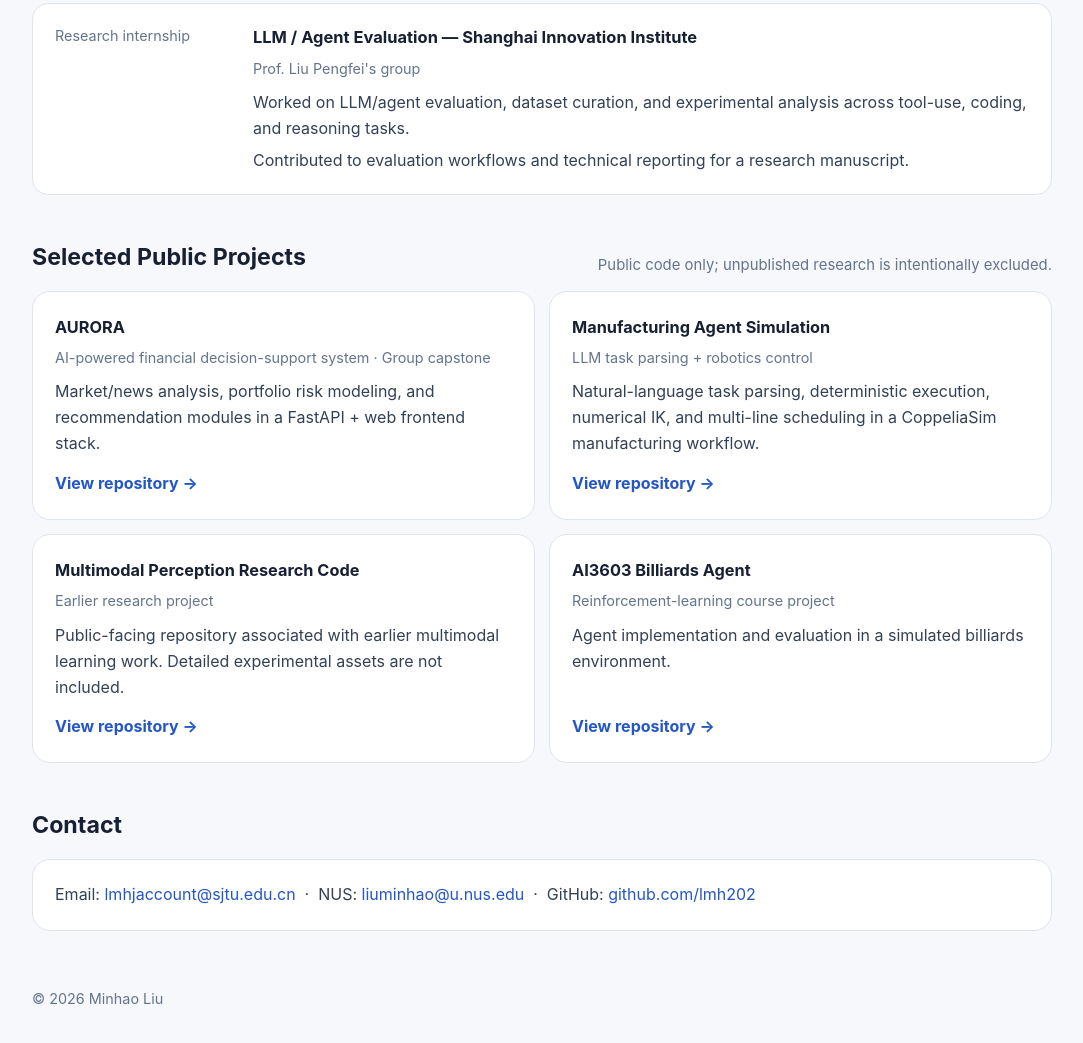
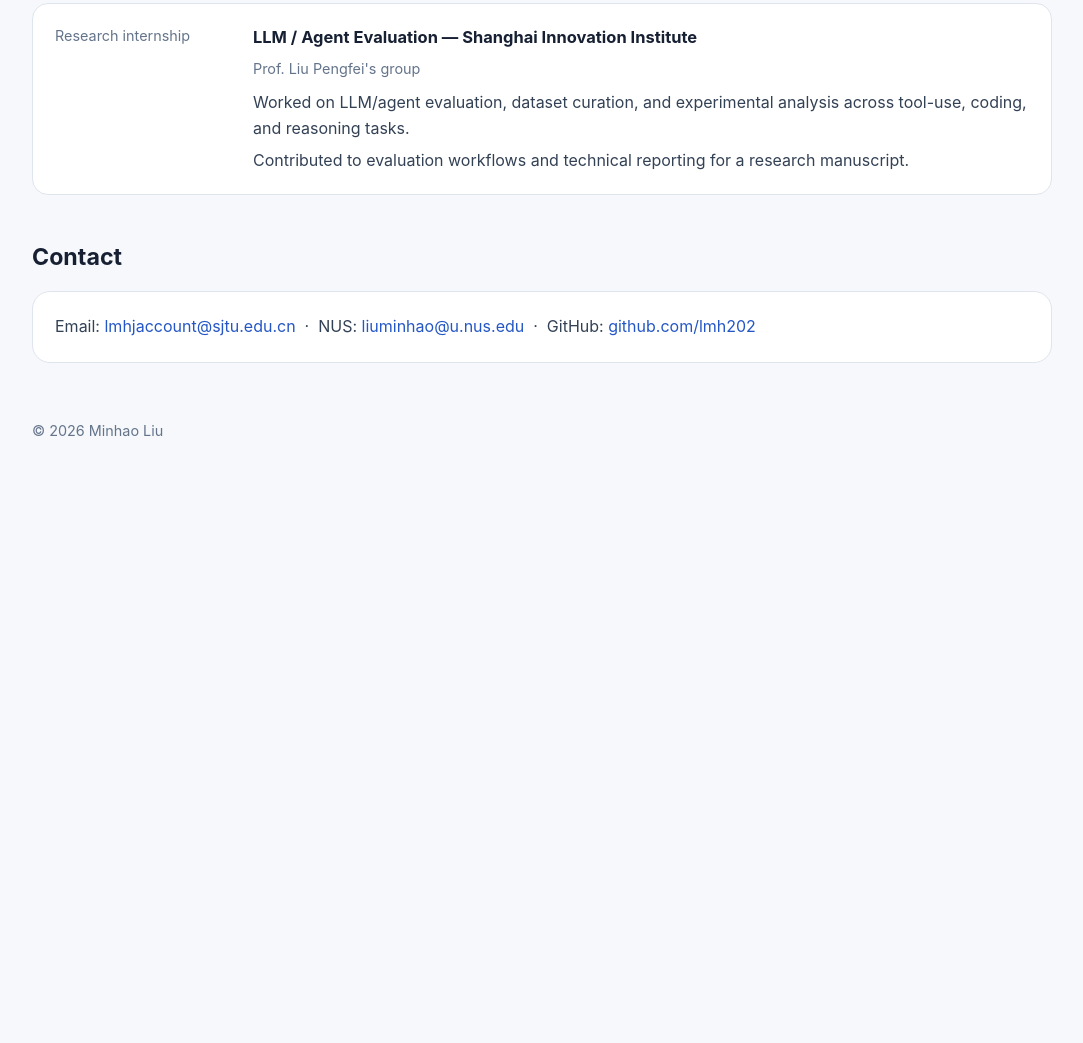
Before and after one commit to lmh202/lmh202.github.io, a plain HTML site: page index.html in a window 1280 px wide. Shown: the part 1447-2490 px from the top of the page, without its empty margins (98-1181 px from the left). After the commit the page ends 1937 px from the top, so only its background shows below. Drawn offline with Linux system fonts and the light colour scheme.

Commit message:
Remove public projects section from academic homepage

```diff
--- a/index.html
+++ b/index.html
@@ -25,14 +25,14 @@
     .hero-side .label{font-size:.8rem;text-transform:uppercase;letter-spacing:.08em;color:#a9bedf;margin-bottom:12px}.hero-side h3{font-size:1.2rem;margin:0 0 10px;color:white}.hero-side p{margin:0 0 16px;color:#d3deef}.hero-side .small{font-size:.9rem;color:#afc0db}
     section{padding:22px 0}.section-head{display:flex;align-items:end;justify-content:space-between;gap:18px;margin-bottom:14px}.section-head h2{margin:0;font-size:1.45rem}.section-head p{margin:0;color:var(--muted);font-size:.93rem}
     .timeline{display:grid;gap:14px}.research-row{display:grid;grid-template-columns:180px 1fr;gap:18px;padding:20px 22px;background:var(--panel);border:1px solid var(--line);border-radius:16px}.research-row .when{font-size:.9rem;color:var(--muted)}.research-row h3{margin:0 0 6px;font-size:1.03rem}.meta{color:var(--muted);font-size:.9rem;margin-bottom:10px}.research-row p{margin:0 0 6px;color:#334155}.research-row p:last-child{margin-bottom:0}
-    .project-grid{display:grid;grid-template-columns:repeat(2,minmax(0,1fr));gap:14px}.card{padding:22px}.card h3{font-size:1.02rem;margin:0 0 6px}.card p{margin:0;color:#334155}.project-grid .card{display:flex;flex-direction:column}.repo{margin-top:auto;padding-top:14px;font-weight:700}
+    .card{padding:22px}.card p{margin:0;color:#334155}
     .note{margin-top:10px;padding:9px 12px;background:#f8fafc;border-left:3px solid #94a3b8;border-radius:8px;color:#566274;font-size:.88rem}
     footer{padding:34px 0 48px;color:var(--muted);font-size:.9rem}
-    @media(max-width:820px){.hero-grid,.project-grid{grid-template-columns:1fr}.research-row{grid-template-columns:1fr}.navlinks{display:none}.hero{padding-top:34px}.hero-main{padding:28px}}
+    @media(max-width:820px){.hero-grid{grid-template-columns:1fr}.research-row{grid-template-columns:1fr}.navlinks{display:none}.hero{padding-top:34px}.hero-main{padding:28px}}
   </style>
 </head>
 <body>
-<header><div class="wrap"><nav><div class="brand">Minhao Liu</div><div class="navlinks"><a href="#research">Research</a><a href="#projects">Public Projects</a><a href="#contact">Contact</a></div></nav></div></header>
+<header><div class="wrap"><nav><div class="brand">Minhao Liu</div><div class="navlinks"><a href="#research">Research</a><a href="#contact">Contact</a></div></nav></div></header>
 
 <main class="wrap">
   <section class="hero">
@@ -84,16 +84,6 @@
     </div>
   </section>
 
-  <section id="projects">
-    <div class="section-head"><h2>Selected Public Projects</h2><p>Public code only; unpublished research is intentionally excluded.</p></div>
-    <div class="project-grid">
-      <div class="card"><h3>AURORA</h3><div class="meta">AI-powered financial decision-support system · Group capstone</div><p>Market/news analysis, portfolio risk modeling, and recommendation modules in a FastAPI + web frontend stack.</p><a class="repo" href="https://github.com/lmh202/finance_prj" target="_blank" rel="noopener">View repository →</a></div>
-      <div class="card"><h3>Manufacturing Agent Simulation</h3><div class="meta">LLM task parsing + robotics control</div><p>Natural-language task parsing, deterministic execution, numerical IK, and multi-line scheduling in a CoppeliaSim manufacturing workflow.</p><a class="repo" href="https://github.com/lmh202/Industrial_Internet" target="_blank" rel="noopener">View repository →</a></div>
-      <div class="card"><h3>Multimodal Perception Research Code</h3><div class="meta">Earlier research project</div><p>Public-facing repository associated with earlier multimodal learning work. Detailed experimental assets are not included.</p><a class="repo" href="https://github.com/lmh202/DifFUSER" target="_blank" rel="noopener">View repository →</a></div>
-      <div class="card"><h3>AI3603 Billiards Agent</h3><div class="meta">Reinforcement-learning course project</div><p>Agent implementation and evaluation in a simulated billiards environment.</p><a class="repo" href="https://github.com/lmh202/billiards" target="_blank" rel="noopener">View repository →</a></div>
-    </div>
-  </section>
-
   <section id="contact">
     <div class="section-head"><h2>Contact</h2></div>
     <div class="card"><p>Email: <a href="mailto:lmhjaccount@sjtu.edu.cn">lmhjaccount@sjtu.edu.cn</a> &nbsp;·&nbsp; NUS: <a href="mailto:liuminhao@u.nus.edu">liuminhao@u.nus.edu</a> &nbsp;·&nbsp; GitHub: <a href="https://github.com/lmh202" target="_blank" rel="noopener">github.com/lmh202</a></p></div>
```
